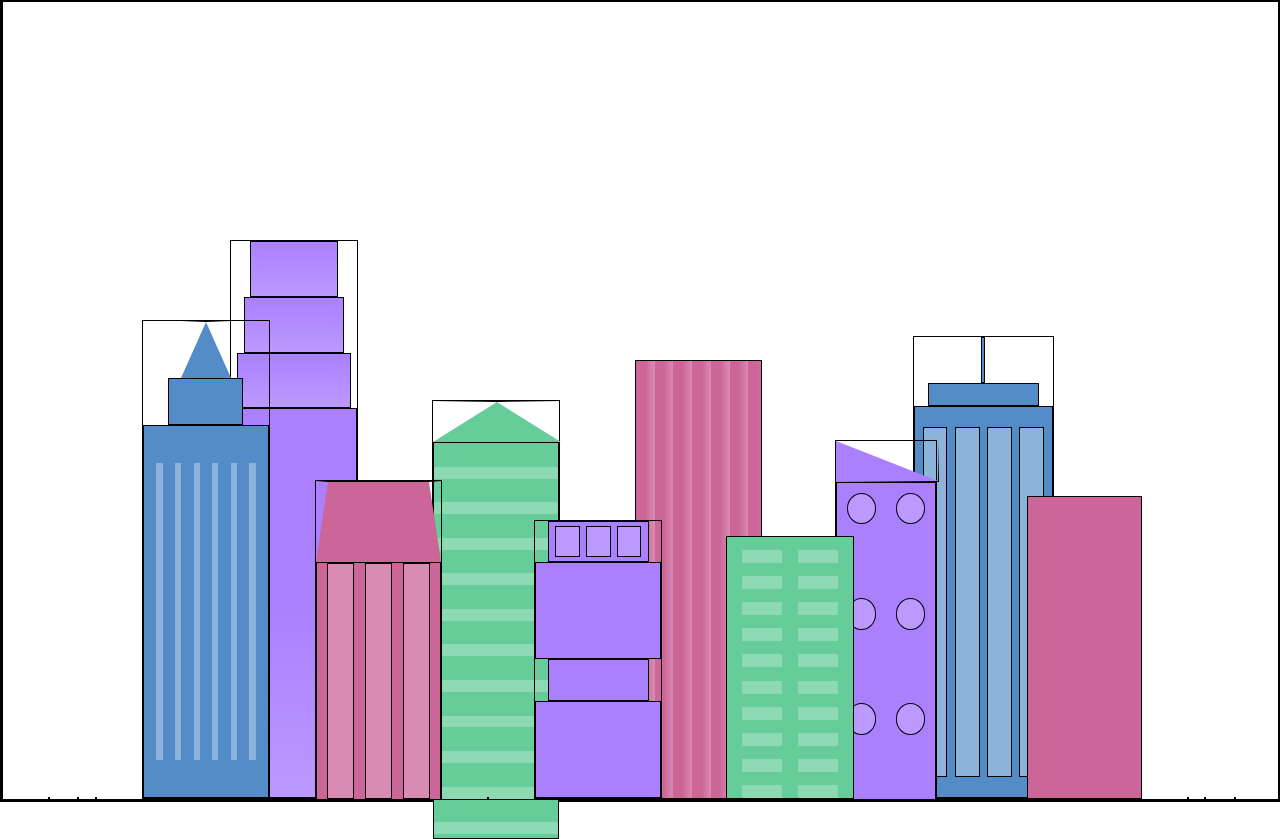
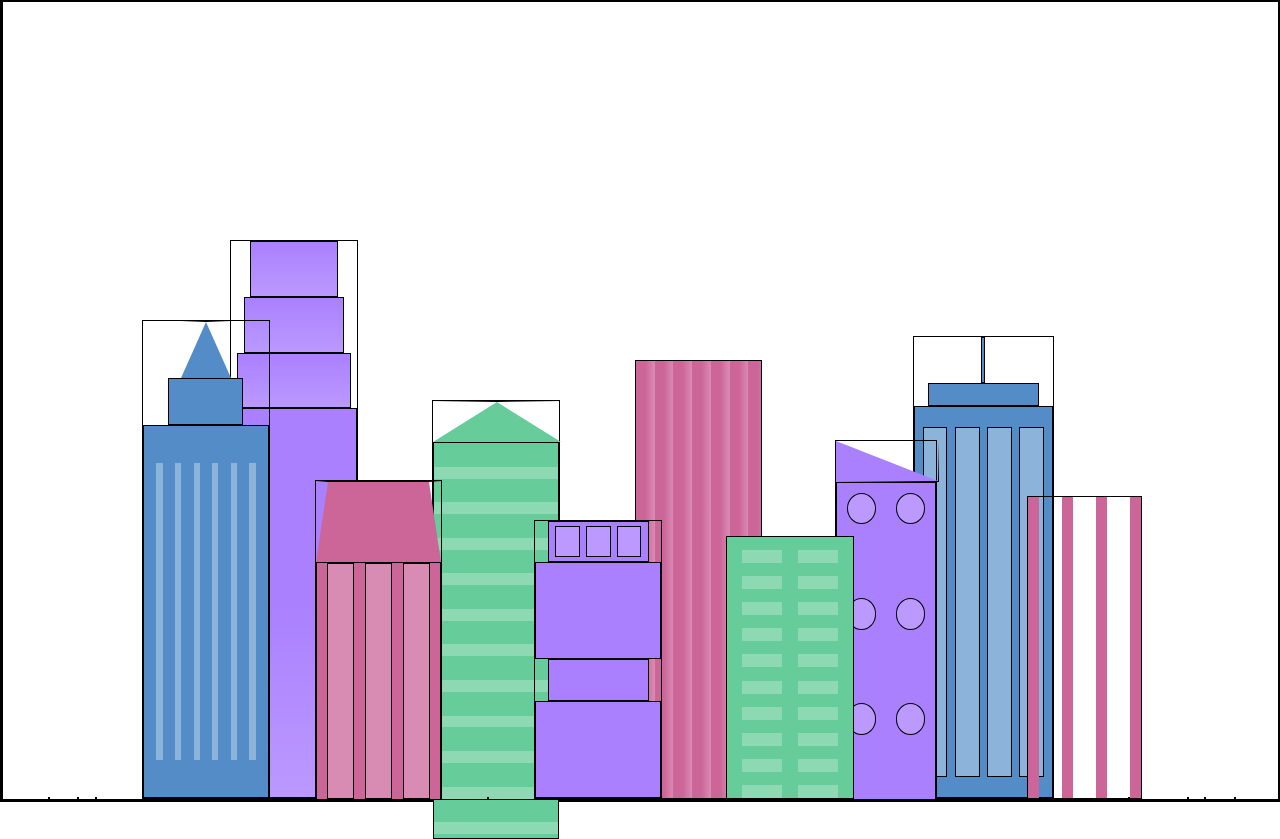
Before and after one commit to Milli-Mi/Responsive_Web_Design, a plain HTML site: page CitySkyline/index.html in a window 1280 px wide. Drawn offline with Linux system fonts and the light colour scheme.

Commit message:
step 107

```diff
--- a/CitySkyline/styles.css
+++ b/CitySkyline/styles.css
@@ -246,4 +246,6 @@ body {
   width: 9%;
   height: 38%;
   background-color: var(--building-color3);
+  background: repeating-linear-gradient(
+      90deg, var(--building-color3) 0%, var(--building-color3) 10%, transparent 10%, transparent 30%)
 }
```
